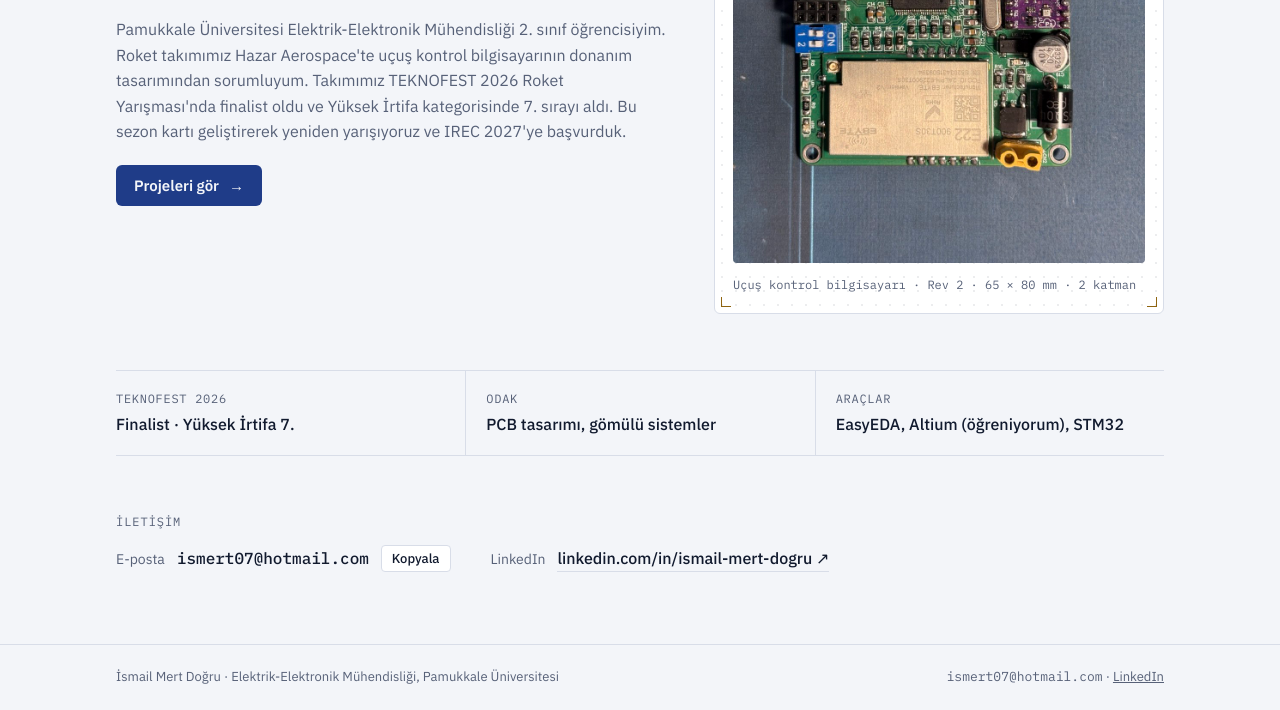
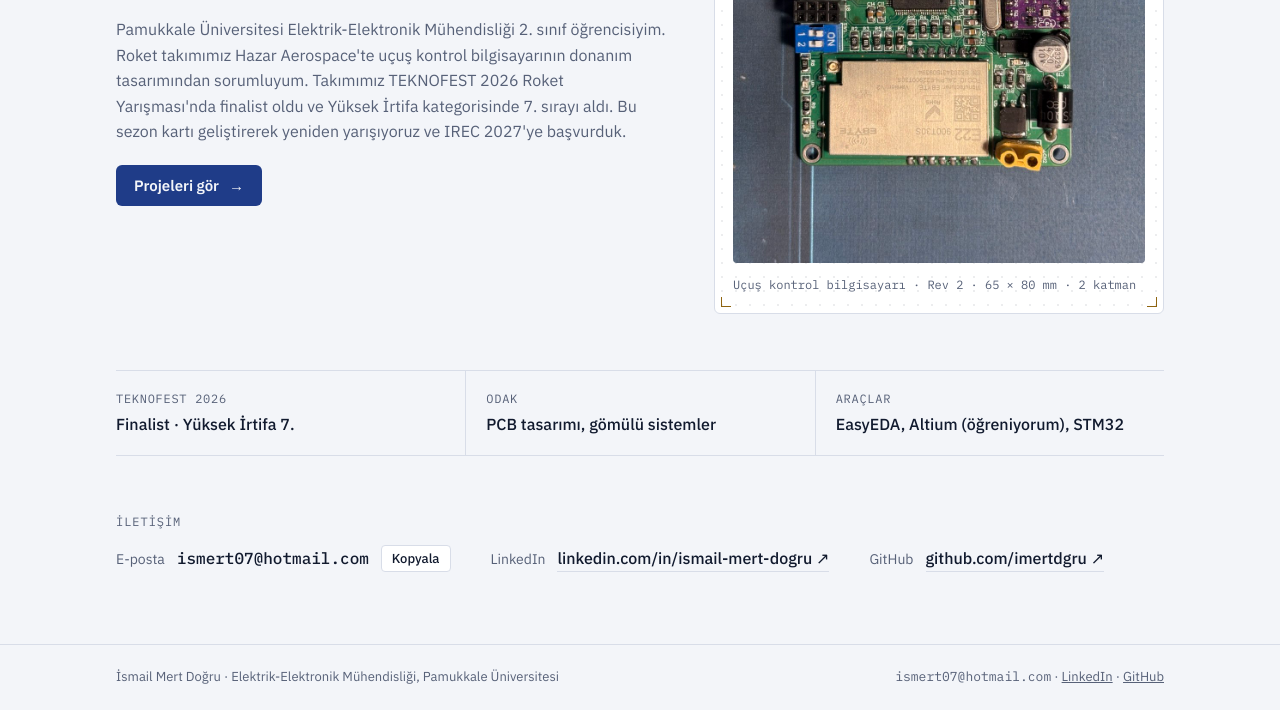
Before and after one commit to imertdgru/imertdgru.github.io, a plain HTML site: page index.html in a window 1280 px wide. Shown: the part 406-1116 px from the top of the page. Drawn offline with Linux system fonts and the light colour scheme.

Commit message:
Add files via upload

```diff
--- a/index.html
+++ b/index.html
@@ -395,6 +395,10 @@ footer .wrap { padding-block: 22px; font-size: 13px; color: var(--muted); displa
           <span class="contact-k">LinkedIn</span>
           <a class="contact-v" href="https://www.linkedin.com/in/ismail-mert-dogru" target="_blank" rel="noopener">linkedin.com/in/ismail-mert-dogru <span aria-hidden="true">↗</span></a>
         </div>
+        <div class="contact-item">
+          <span class="contact-k">GitHub</span>
+          <a class="contact-v" href="https://github.com/imertdgru" target="_blank" rel="noopener">github.com/imertdgru <span aria-hidden="true">↗</span></a>
+        </div>
       </div>
     </section>
   </section>
@@ -546,7 +550,7 @@ footer .wrap { padding-block: 22px; font-size: 13px; color: var(--muted); displa
 <footer>
   <div class="wrap">
     <span>İsmail Mert Doğru · Elektrik-Elektronik Mühendisliği, Pamukkale Üniversitesi</span>
-    <span><span class="mono">ismert07@hotmail.com</span> · <a href="https://www.linkedin.com/in/ismail-mert-dogru" target="_blank" rel="noopener">LinkedIn</a></span>
+    <span><span class="mono">ismert07@hotmail.com</span> · <a href="https://www.linkedin.com/in/ismail-mert-dogru" target="_blank" rel="noopener">LinkedIn</a> · <a href="https://github.com/imertdgru" target="_blank" rel="noopener">GitHub</a></span>
   </div>
 </footer>
 
```
